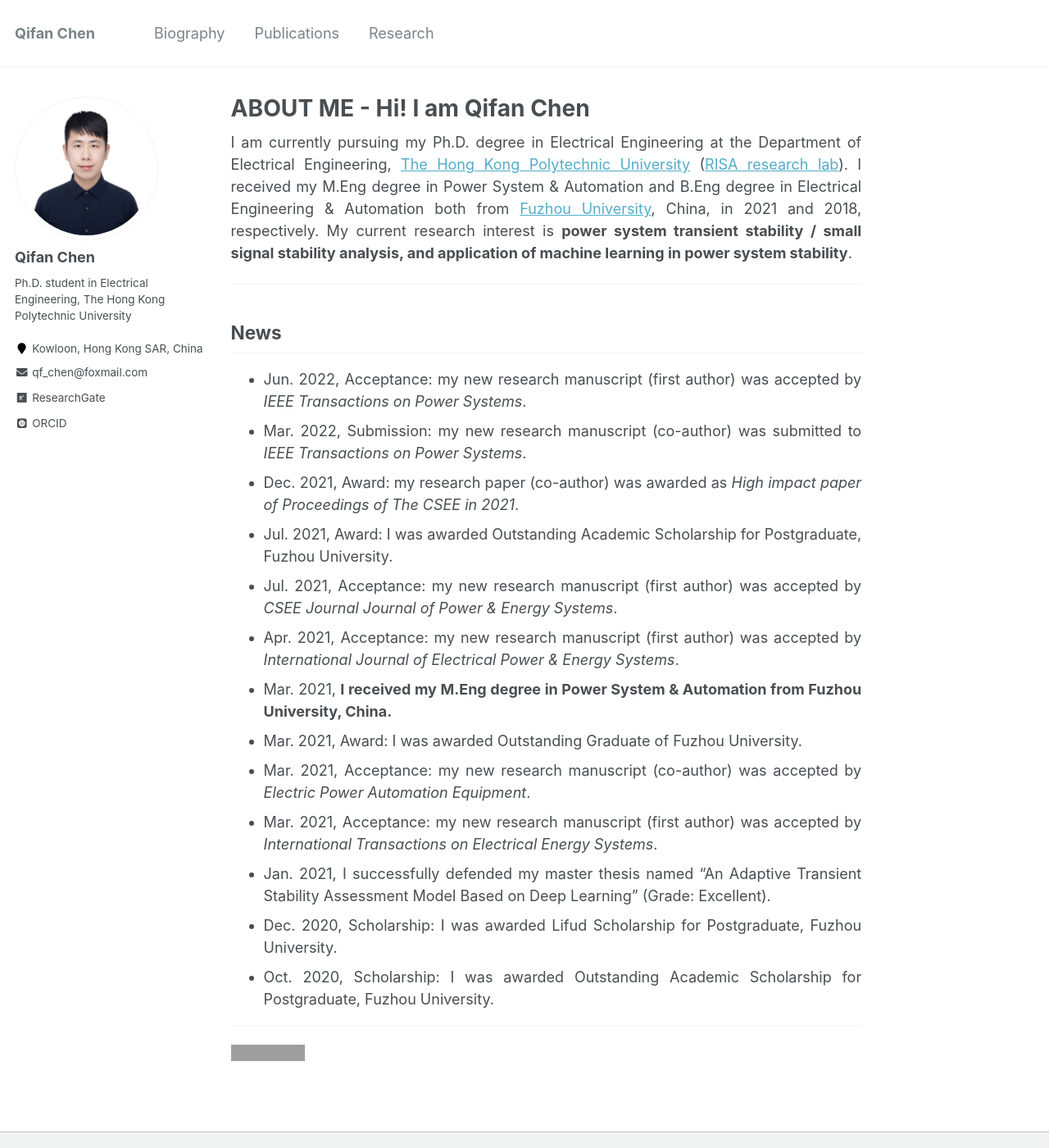
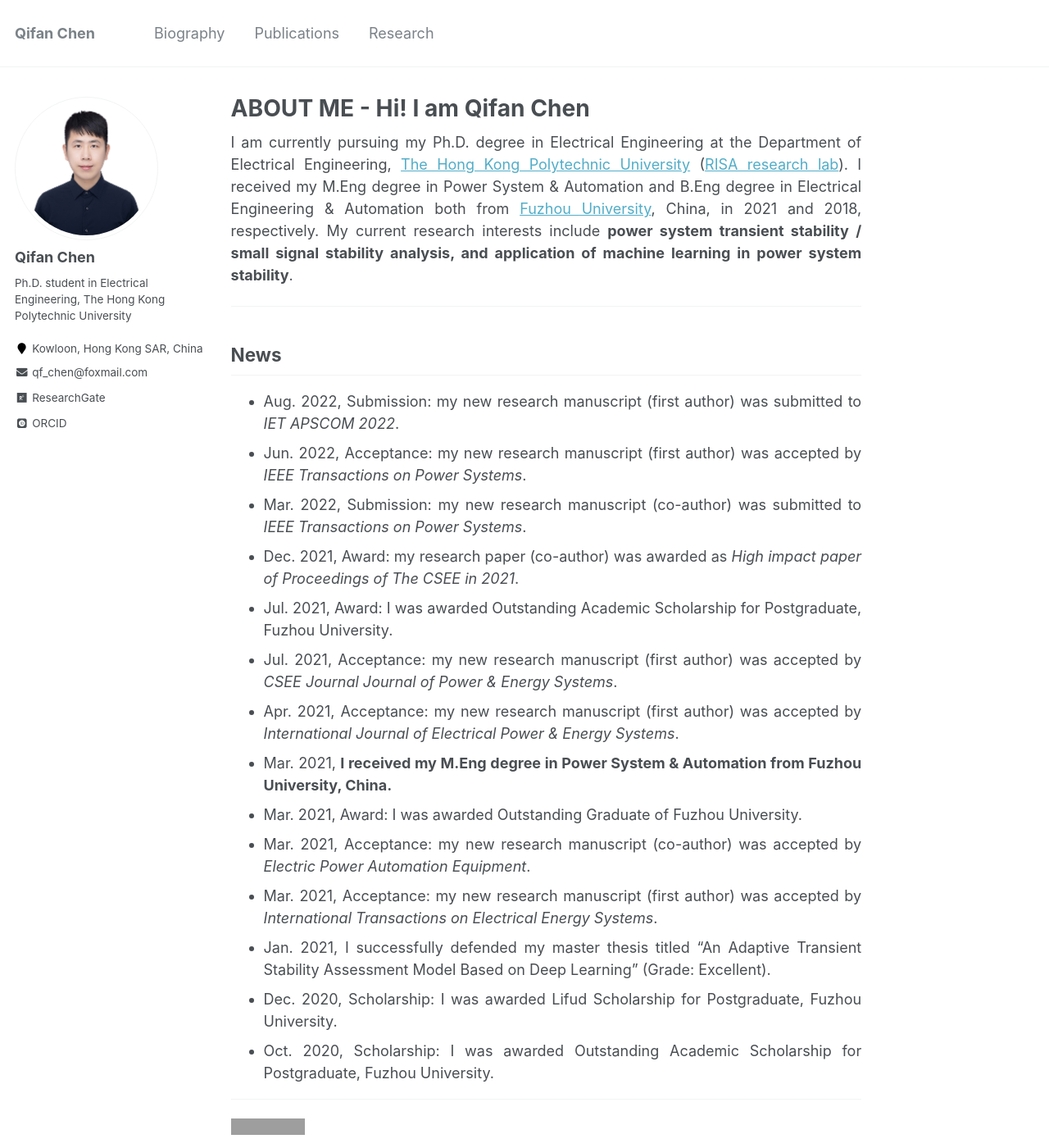
Before and after one commit to ChQf/ChQf.github.io, a Jekyll site: the page built from _pages/about.md, in a window 1280 px wide and 1400 px high. Shown: the whole window at 82% size. Built offline with Jekyll 4.4.1, drawn with Linux system fonts in a browser that asks for light colours; some web fonts are replaced; grey boxes are pictures that could not be loaded.

Commit message:
update_20220817

```diff
--- a/_pages/about.md
+++ b/_pages/about.md
@@ -9,12 +9,13 @@ redirect_from:
 ---
 I am currently pursuing my Ph.D. degree in Electrical Engineering at the Department of Electrical Engineering, [The Hong Kong Polytechnic University](https://www.polyu.edu.hk/){:target="_blank"} ([RISA research lab](https://www.polyu.edu.hk/ee/siqibu/index.html){:target="_blank"}).
 I received my M.Eng degree in Power System & Automation and B.Eng degree in Electrical Engineering & Automation both from [Fuzhou University](https://www.fzu.edu.cn/){:target="_blank"}, China, in 2021 and 2018, respectively.
-My current research interest is **power system transient stability / small signal stability analysis, and application of machine learning in power system stability**.
+My current research interests include **power system transient stability / small signal stability analysis, and application of machine learning in power system stability**.
 {: .text-justify}
 ---
 
 ## News
 
+* Aug. 2022, Submission: my new research manuscript (first author) was submitted to *IET APSCOM 2022*.
 * Jun. 2022, Acceptance: my new research manuscript (first author) was accepted by *IEEE Transactions on Power Systems*.
 * Mar. 2022, Submission: my new research manuscript (co-author) was submitted to *IEEE Transactions on Power Systems*.
 * Dec. 2021, Award: my research paper (co-author) was awarded as *High impact paper of Proceedings of The CSEE in 2021*.
@@ -25,7 +26,7 @@ My current research interest is **power system transient stability / small signa
 * Mar. 2021, Award: I was awarded Outstanding Graduate of Fuzhou University.
 * Mar. 2021, Acceptance: my new research manuscript (co-author) was accepted by *Electric Power Automation Equipment*.
 * Mar. 2021, Acceptance: my new research manuscript (first author) was accepted by *International Transactions on Electrical Energy Systems*.
-* Jan. 2021, I successfully defended my master thesis named "An Adaptive Transient Stability Assessment Model Based on Deep Learning" (Grade: Excellent).
+* Jan. 2021, I successfully defended my master thesis titled "An Adaptive Transient Stability Assessment Model Based on Deep Learning" (Grade: Excellent).
 * Dec. 2020, Scholarship: I was awarded Lifud Scholarship for Postgraduate, Fuzhou University.
 * Oct. 2020, Scholarship: I was awarded Outstanding Academic Scholarship for Postgraduate, Fuzhou University.
 {: .text-justify}
```
Also changed, not shown: _pages/publications.md (+1 -1 lines).
